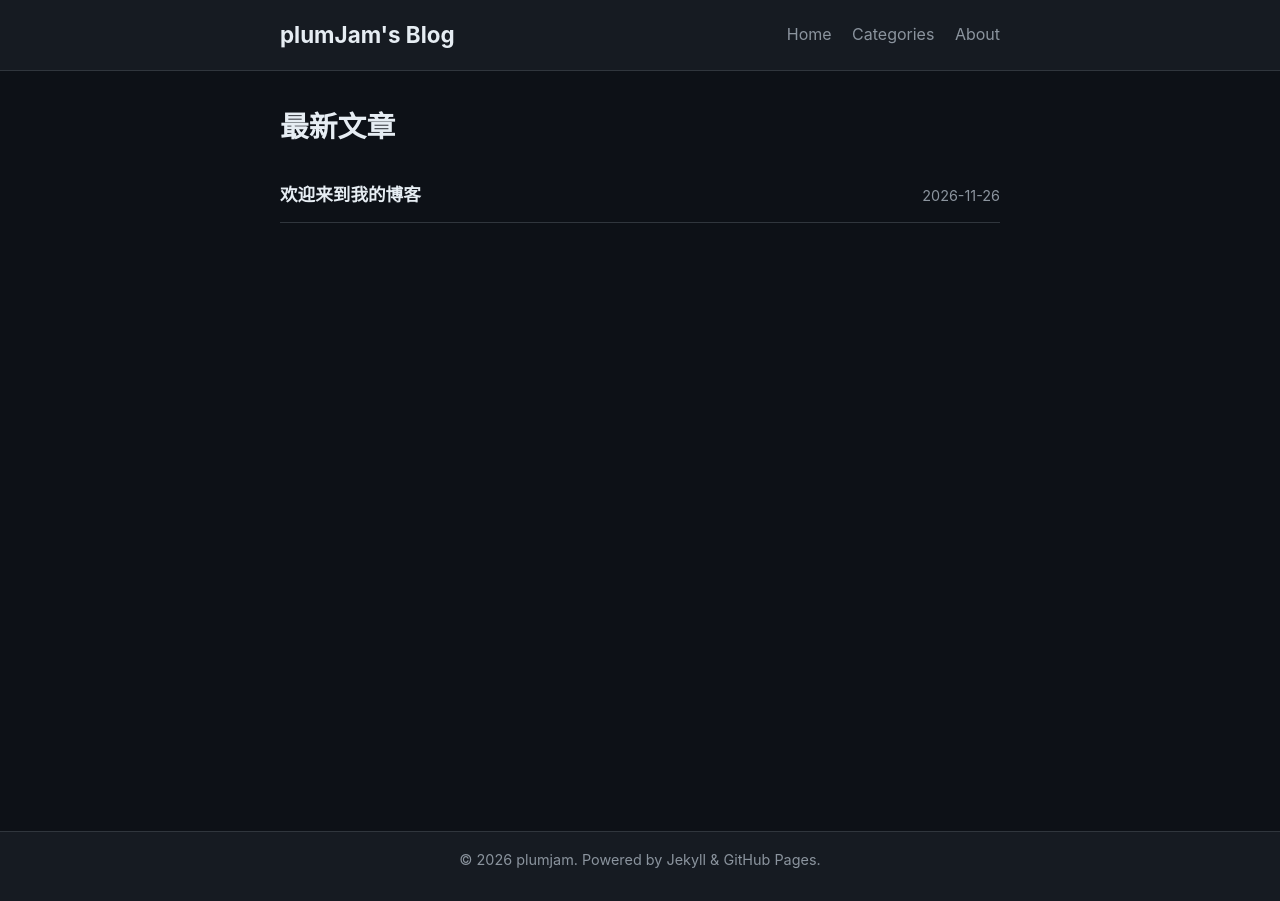
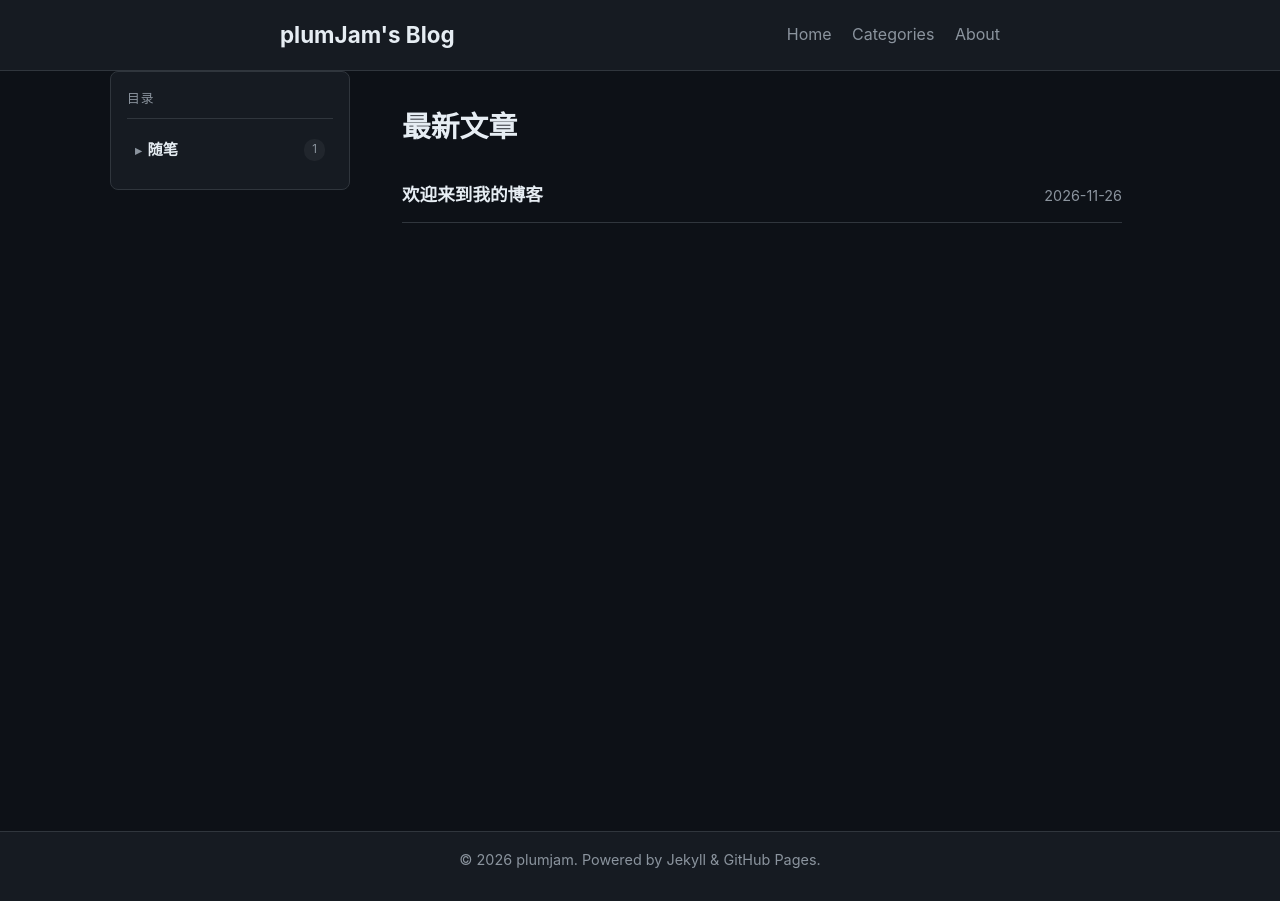
Before and after one commit to plumjamm/plumjamm.github.io, a Jekyll site: the page built from index.html, in a window 1280 px wide. Built offline with Jekyll 4.4.1, drawn with Linux system fonts in a browser that asks for light colours.

Commit message:
Add left sidebar with tree directory

```diff
--- /dev/null
+++ b/_includes/sidebar.html
@@ -0,0 +1,18 @@
+<nav class="tree">
+  <div class="tree-title">目录</div>
+  {% for category in site.categories %}
+  <details class="tree-node" {% if page.categories contains category[0] %}open{% endif %}>
+    <summary>
+      <span class="tree-folder">{{ category[0] }}</span>
+      <span class="tree-count">{{ category[1] | size }}</span>
+    </summary>
+    <ul class="tree-children">
+      {% for post in category[1] %}
+      <li>
+        <a href="{{ post.url | relative_url }}" {% if page.url == post.url %}class="active"{% endif %}>{{ post.title }}</a>
+      </li>
+      {% endfor %}
+    </ul>
+  </details>
+  {% endfor %}
+</nav>
--- a/_layouts/default.html
+++ b/_layouts/default.html
@@ -19,9 +19,14 @@
     </div>
   </header>
 
-  <main class="container">
-    {{ content }}
-  </main>
+  <div class="layout">
+    <aside class="sidebar">
+      {% include sidebar.html %}
+    </aside>
+    <main class="container">
+      {{ content }}
+    </main>
+  </div>
 
   <footer class="site-footer">
     <div class="container">
--- a/assets/css/style.css
+++ b/assets/css/style.css
@@ -278,3 +278,140 @@ img {
 .post-list li:hover {
   padding-left: 8px;
 }
+
+/* ===== Layout with sidebar ===== */
+.layout {
+  display: flex;
+  gap: 32px;
+  max-width: 1100px;
+  margin: 0 auto;
+  padding: 0 20px;
+  align-items: flex-start;
+}
+
+.sidebar {
+  width: 240px;
+  flex-shrink: 0;
+  position: sticky;
+  top: 24px;
+  max-height: calc(100vh - 48px);
+  overflow-y: auto;
+  padding: 16px;
+  background: #161b22;
+  border: 1px solid #30363d;
+  border-radius: 8px;
+  animation: fadeInUp 0.5s ease-out;
+}
+
+.layout main.container {
+  flex: 1;
+  max-width: 760px;
+  margin: 0;
+}
+
+/* ===== Tree ===== */
+.tree-title {
+  font-size: 0.8rem;
+  text-transform: uppercase;
+  letter-spacing: 0.08em;
+  color: #8b949e;
+  margin-bottom: 12px;
+  padding-bottom: 8px;
+  border-bottom: 1px solid #30363d;
+}
+
+.tree-node {
+  margin-bottom: 4px;
+}
+
+.tree-node summary {
+  display: flex;
+  justify-content: space-between;
+  align-items: center;
+  padding: 6px 8px;
+  border-radius: 6px;
+  cursor: pointer;
+  list-style: none;
+  user-select: none;
+  transition: background 0.2s ease;
+}
+
+.tree-node summary:hover {
+  background: #21262d;
+}
+
+.tree-node summary::-webkit-details-marker {
+  display: none;
+}
+
+.tree-folder {
+  font-size: 0.95rem;
+  font-weight: 600;
+  color: #e6edf3;
+}
+
+.tree-folder::before {
+  content: "▸";
+  display: inline-block;
+  margin-right: 6px;
+  color: #8b949e;
+  font-size: 0.8rem;
+  transition: transform 0.2s ease;
+}
+
+.tree-node[open] .tree-folder::before {
+  transform: rotate(90deg);
+}
+
+.tree-count {
+  font-size: 0.72rem;
+  color: #8b949e;
+  background: #21262d;
+  padding: 1px 8px;
+  border-radius: 10px;
+}
+
+.tree-children {
+  list-style: none;
+  margin: 4px 0 4px 14px;
+  padding: 0 0 0 12px;
+  border-left: 1px solid #30363d;
+}
+
+.tree-children li {
+  margin: 2px 0;
+}
+
+.tree-children a {
+  display: block;
+  padding: 4px 8px;
+  border-radius: 6px;
+  font-size: 0.88rem;
+  color: #8b949e;
+  transition: color 0.2s ease, background 0.2s ease, padding-left 0.2s ease;
+}
+
+.tree-children a:hover {
+  color: #58a6ff;
+  background: #21262d;
+  padding-left: 12px;
+}
+
+.tree-children a.active {
+  color: #58a6ff;
+  background: #21262d;
+}
+
+/* ===== Responsive ===== */
+@media (max-width: 768px) {
+  .layout {
+    flex-direction: column;
+    gap: 16px;
+  }
+
+  .sidebar {
+    width: 100%;
+    position: static;
+    max-height: none;
+  }
+}
```
